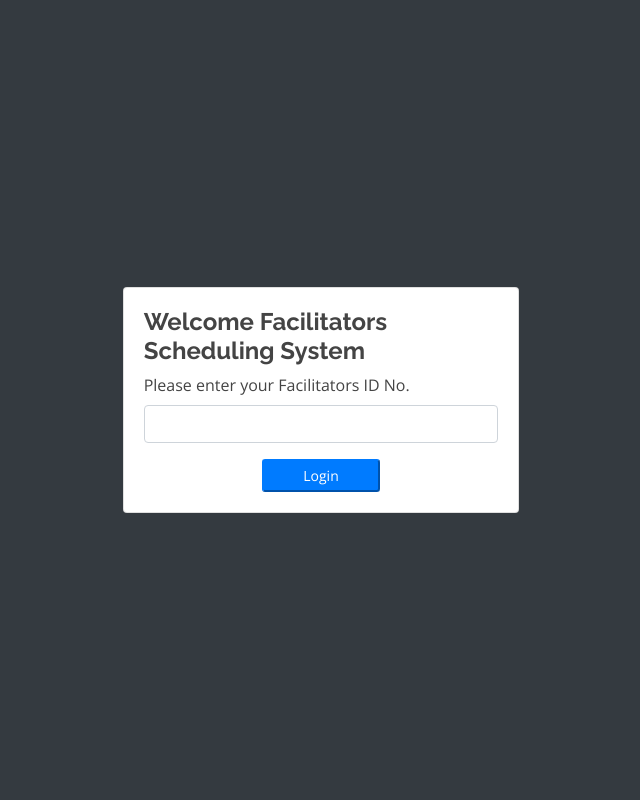
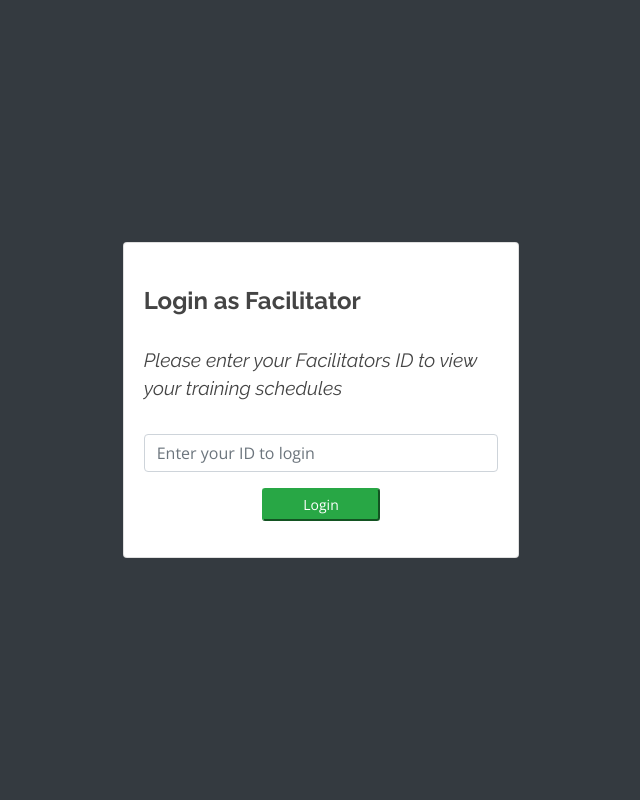
Before and after one commit to jamilusalism/scheduling_portal, a PHP site: page /login.php in a window 1280 px wide. Shown: the whole page, without its empty margins (319-959 px from the left). Run offline with PHP 8.4, Linux system fonts and the light colour scheme; some libraries are stand-ins or nearby versions.

Commit message:
adjust user login page

```diff
--- a/login.php
+++ b/login.php
@@ -12,7 +12,6 @@ ob_end_flush();
 
   <title>Facilitators Scheduling System</title>
 
-
 <?php include('./header.php'); ?>
 <?php
 if(isset($_SESSION['login_id']))
@@ -26,7 +25,6 @@ header("location:index.php");
 		width: 100%;
 	    height: calc(100%);
 		position:fixed;
-		background: red;
 	}
 	#main{
 		width: calc(100%);
@@ -36,27 +34,27 @@ header("location:index.php");
 		justify-content:center
 	}
 	#login{
-
+		/* background: url(admin/assets/img/user_bg.); */
 	}
-
 
 </style>
 
 <body>
-
 
   <main id="main" class=" bg-dark">
   		<div id="login" class="col-md-4">
   			<div class="card">
   				<div class="card-body">
 
-  					<form id="login-form" >
-					  <h4><b>Welcome Facilitators Scheduling System</b></h4>
+  					<form id="login-form" class="pb-3">
+					  <h4 class="py-4"><b>Login as Facilitator</b> <br><br>
+					<small><i>Please enter your Facilitators ID to view your training schedules</i></small>
+					</h4>
   						<div class="form-group">
-  							<label for="id_no" class="control-label">Please enter your Facilitators ID No.</label>
-  							<input type="text" id="id_no" name="id_no" class="form-control">
+
+  							<input type="text" placeholder="Enter your ID to login" id="id_no" name="id_no" class="form-control">
   						</div>
-  						<center><button class="btn-sm btn-block btn-wave col-md-4 btn-primary">Login</button></center>
+  						<center><button class="btn-sm btn-block btn-wave col-md-4 btn-success">Login</button></center>
   					</form>
   				</div>
   			</div>
```
Also changed, not shown: admin/assets/img/1602214440_photo-1533158326339-7f3cf2404354.jpg (deleted), admin/assets/img/1602214680_photo-1533158326339-7f3cf2404354.jpg (deleted), admin/assets/img/f_bg.jpg (deleted), admin/assets/img/user_bg.jpeg (added), 1 other file.
